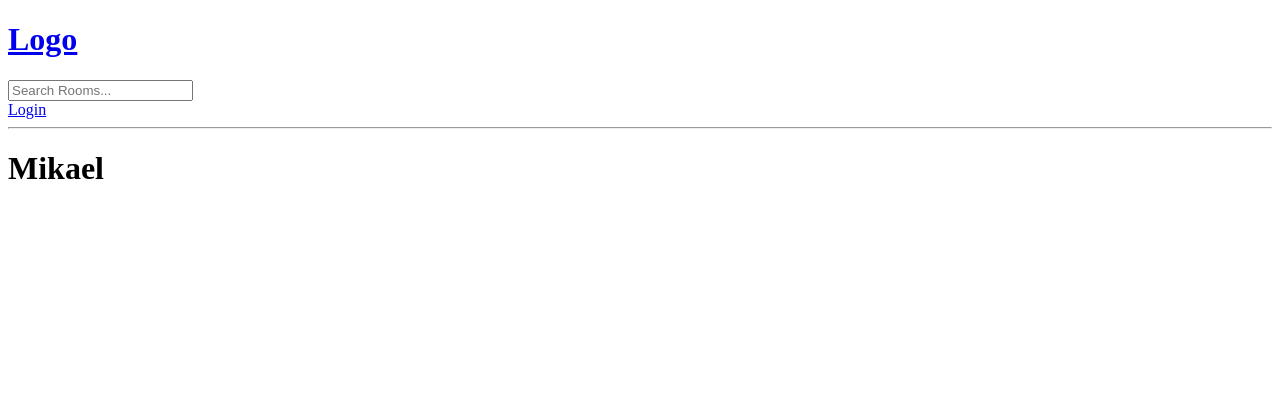
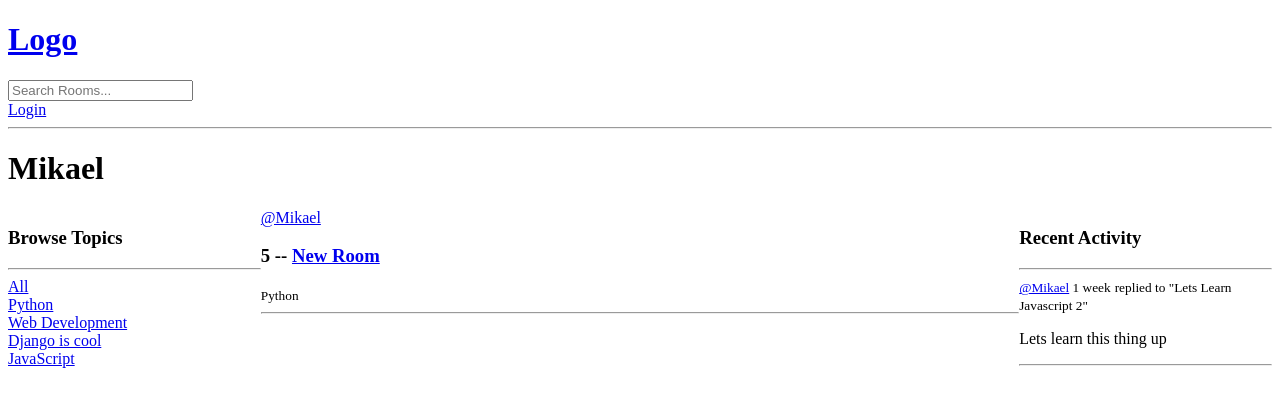
Before and after one commit to tdoval/studybud-py, a Django app: page /profile/4/ in a window 1280 px wide. Shown: the top 407 px of the page. Run offline with Django 4.2, Linux system fonts and the light colour scheme; data comes from the database, SQL or seed files in the repository.

Commit message:
profile and messages

```diff
--- a/base/templates/base/activity_component.html
+++ b/base/templates/base/activity_component.html
@@ -2,7 +2,7 @@
 <hr>
 {% for message in room_messages %}
     <div>
-        <small>@{{message.user}}  {{message.created|timesince}}</small>
+        <small><a href="{% url 'user-profile' message.user.id %}">@{{message.user}}</a>  {{message.created|timesince}}</small>
         <small>replied to "{{message.room}}"</small>
 
         <p>{{message}}</p>
--- a/base/templates/base/profile.html
+++ b/base/templates/base/profile.html
@@ -3,4 +3,25 @@
 {% block content %}
 <h1>{{user.username}}</h1>
 
+<style>
+    .profile-container {
+        display: grid;
+        grid-template-columns: 1fr 3fr 1fr;
+    }
+</style>
+
+<div class="profile-container">
+    <div>
+        {% include 'base/topics_component.html' %}
+    </div>
+
+    <div>
+        {% include 'base/feed_component.html' %}
+    </div>
+
+    <div>
+        {% include 'base/activity_component.html' %}
+    </div>
+</div>
+
 {% endblock content %}
--- a/base/views.py
+++ b/base/views.py
@@ -99,8 +99,11 @@ def room(request, pk):
 
 def userProfile(request, pk):
     user = User.objects.get(id=pk)
+    rooms = user.room_set.all()
+    room_messages = user.message_set.all()
+    topics = Topic.objects.all()
 
-    context = {'user':user}
+    context = {'user':user, 'rooms': rooms, 'room_messages':room_messages, 'topics':topics}
     return render(request, 'base/profile.html', context)
 
 @login_required(login_url='login')
```
